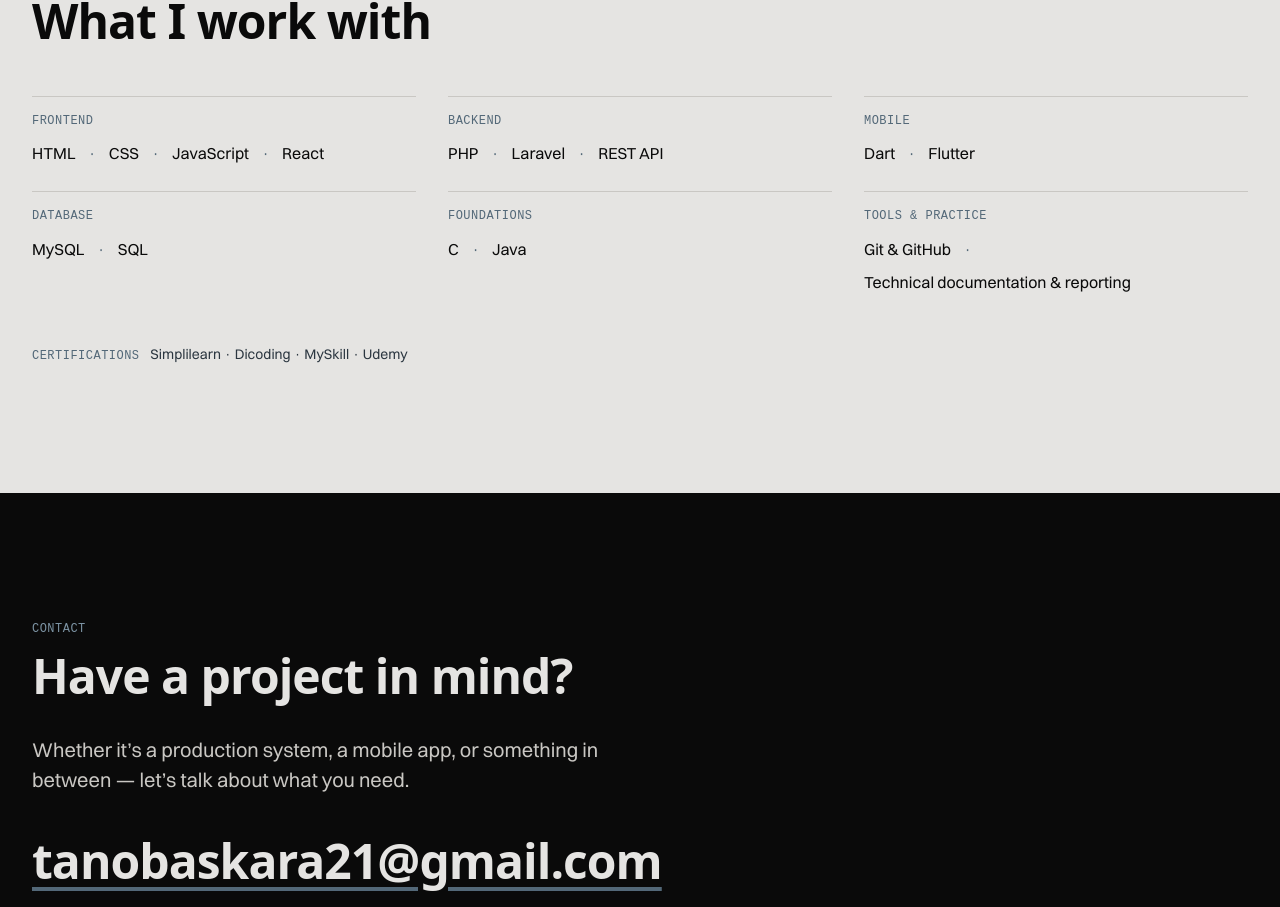
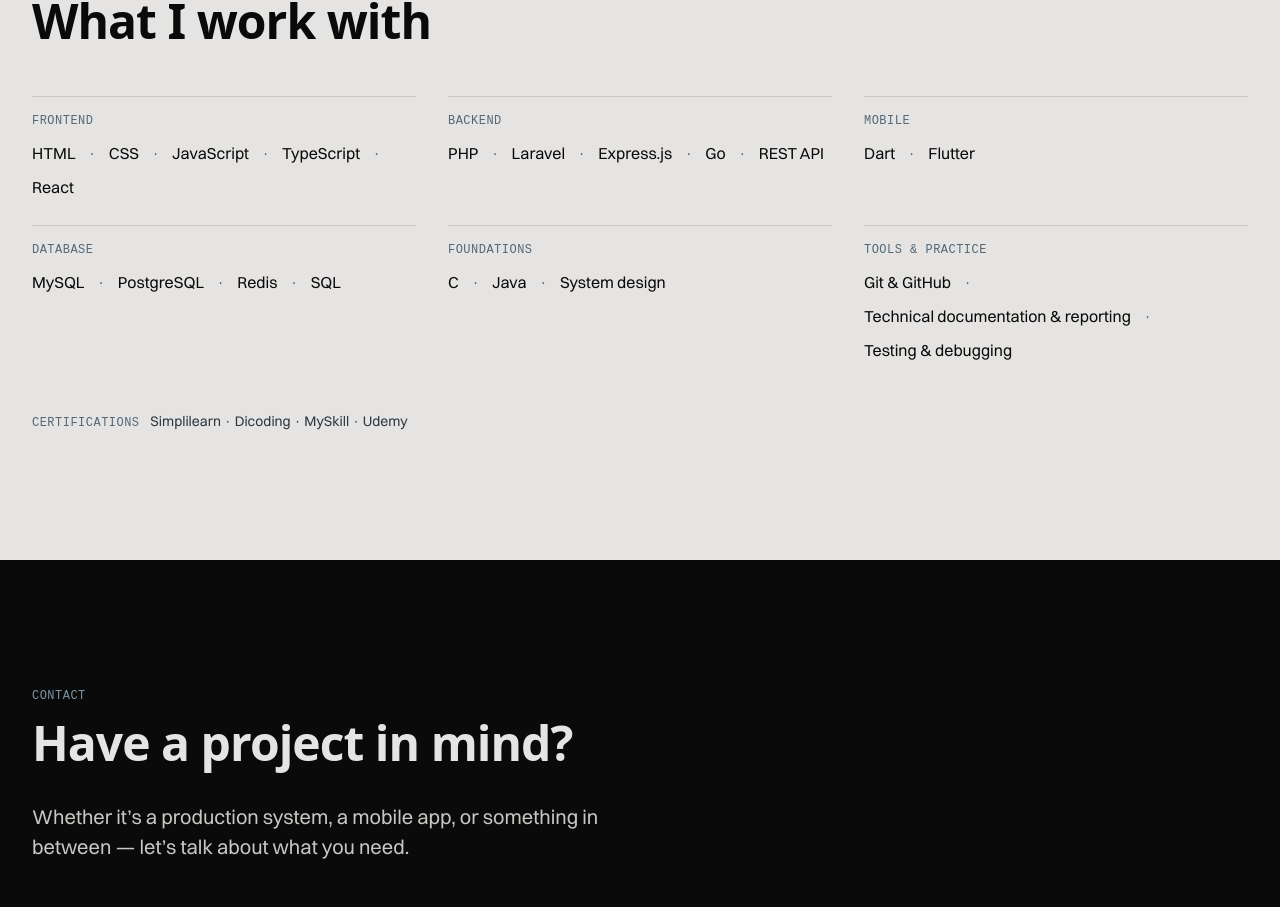
Before and after one commit to Tano11933/portfolio-2, a React (Vite) app: page / in a window 1280 px wide. Shown: the part 6450-7357 px from the top of the page. Built offline with nearby package versions, Linux system fonts and the light colour scheme; a web font is replaced by a local one.

Commit message:
feat: expand skills section with modern web/backend stack
- Add TypeScript to Frontend group
- Add Express.js and Go to Backend group
- Add PostgreSQL and Redis to Database group
- Add System design and Testing & debugging to Foundations & Practice

```diff
--- a/src/data/skills.ts
+++ b/src/data/skills.ts
@@ -1,11 +1,11 @@
 /** CONTENT-STRATEGY §7 — grouped, not a flat list. */
 export const SKILL_GROUPS = [
-  { group: 'Frontend', items: ['HTML', 'CSS', 'JavaScript', 'React'] },
-  { group: 'Backend', items: ['PHP', 'Laravel', 'REST API'] },
+  { group: 'Frontend', items: ['HTML', 'CSS', 'JavaScript', 'TypeScript', 'React'] },
+  { group: 'Backend', items: ['PHP', 'Laravel', 'Express.js', 'Go', 'REST API'] },
   { group: 'Mobile', items: ['Dart', 'Flutter'] },
-  { group: 'Database', items: ['MySQL', 'SQL'] },
-  { group: 'Foundations', items: ['C', 'Java'] },
-  { group: 'Tools & Practice', items: ['Git & GitHub', 'Technical documentation & reporting'] },
+  { group: 'Database', items: ['MySQL', 'PostgreSQL', 'Redis', 'SQL'] },
+  { group: 'Foundations', items: ['C', 'Java', 'System design'] },
+  { group: 'Tools & Practice', items: ['Git & GitHub', 'Technical documentation & reporting', 'Testing & debugging'] },
 ] as const
 
 /**
```
